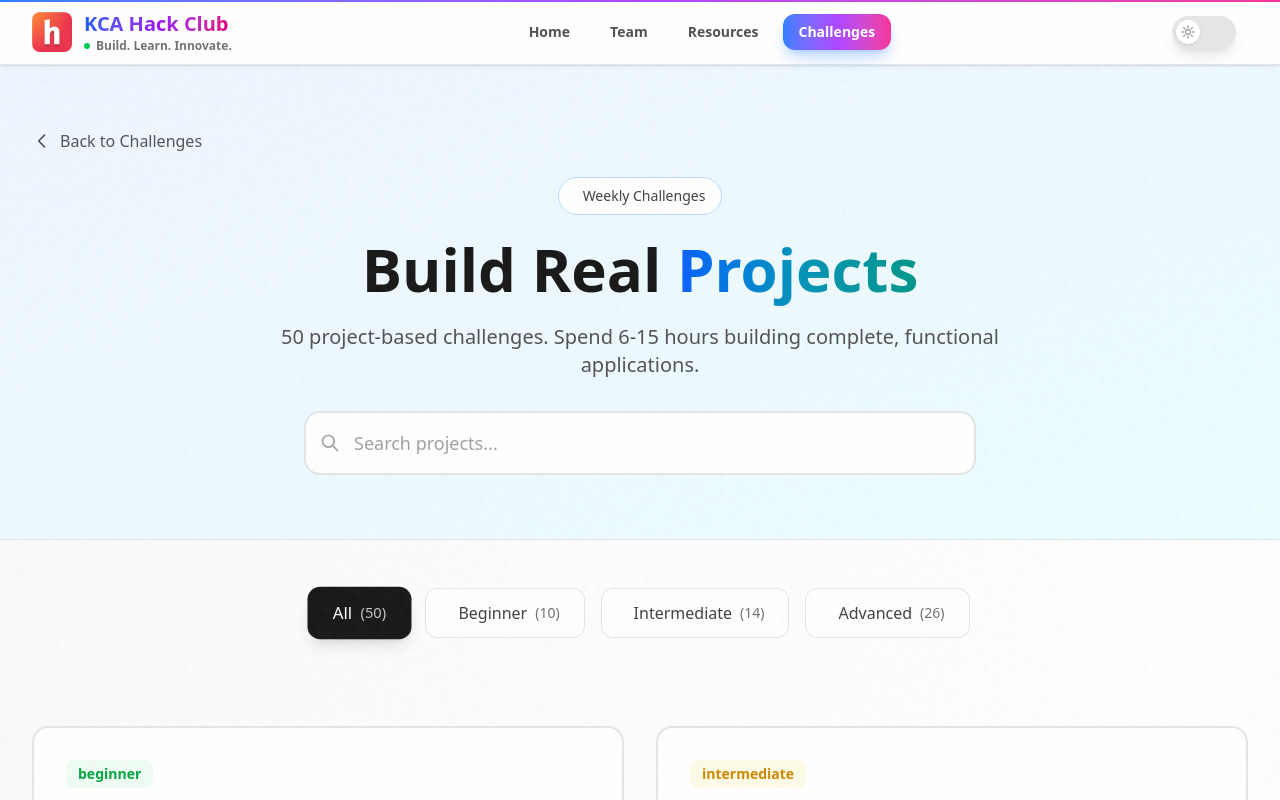
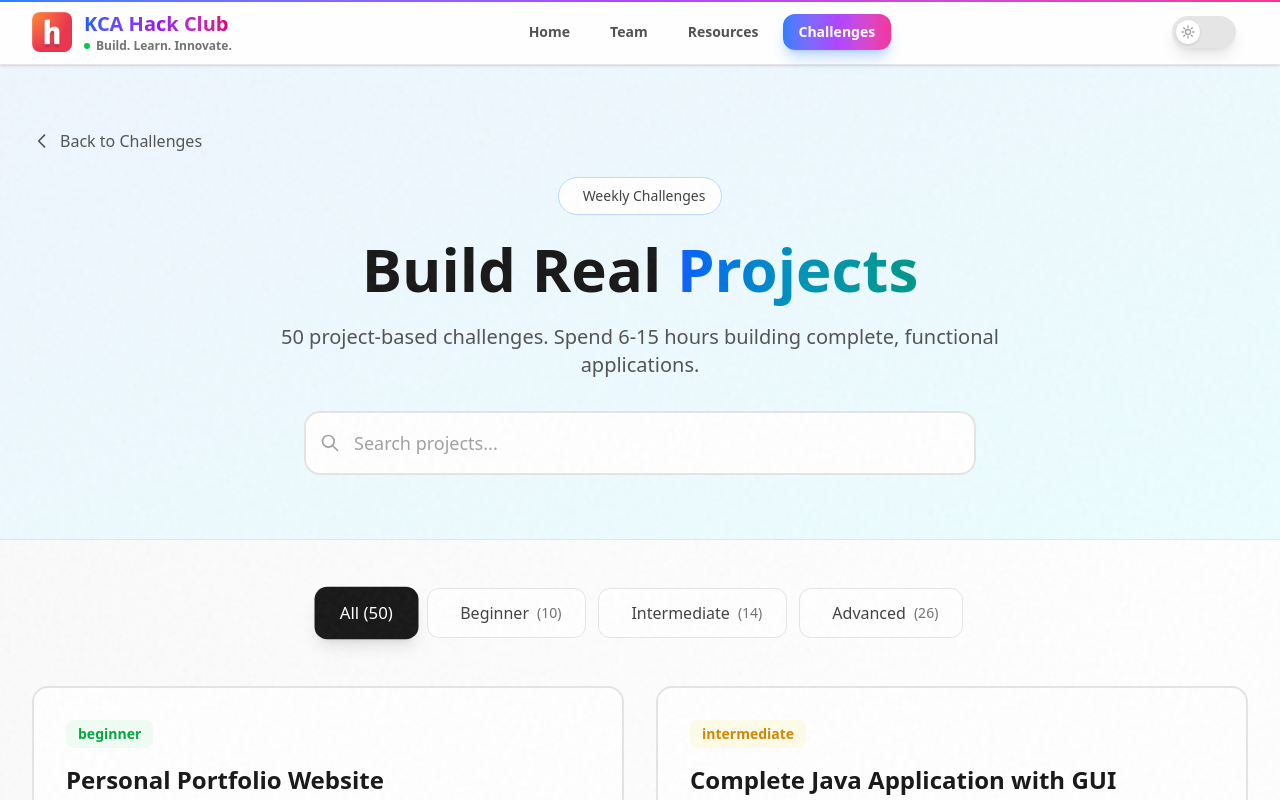
Before and after one commit to ruperthjr/kca-hack-club, a SvelteKit app: page /challenges/weekly in a window 1280 px wide. Shown: the top 800 px of the page. Built offline with nearby package versions, Linux system fonts and the light colour scheme.

Commit message:
refactor: improve challenge filtering and button structure for better usability

```diff
--- a/src/routes/challenges/weekly/+page.svelte
+++ b/src/routes/challenges/weekly/+page.svelte
@@ -4,11 +4,11 @@
 
 	export let data: PageData;
 
+	type Difficulty = 'beginner' | 'intermediate' | 'advanced';
+	type DifficultyOrAll = Difficulty | 'all';
+
 	let selectedDifficulty: DifficultyOrAll = 'all';
 	let searchQuery = '';
-
-	type Difficulty = 'beginner' | 'intermediate' | 'advanced';
-	type DifficultyOrAll = Difficulty | 'all';
 
 	const difficultyConfig: Record<Difficulty, { icon: string; color: string; bg: string; border: string }> = {
 		beginner: { icon: '', color: 'text-green-600 dark:text-green-400', bg: 'bg-green-50 dark:bg-green-950/30', border: 'border-green-200 dark:border-green-800' },
@@ -71,27 +71,29 @@
 			</div>
 		</div>
 	</div>
-	<div class="max-w-7xl mx-auto px-4 sm:px-6 lg:px-8 py-12 flex gap-4 justify-center mb-10">
-		{#each ['all', 'beginner', 'intermediate', 'advanced'] as difficultyTyped (difficultyTyped)}
+
+	<div class="max-w-7xl mx-auto px-4 sm:px-6 lg:px-8 py-12">
+		<div class="flex flex-wrap gap-3 justify-center mb-12">
 			<button
-				on:click={() => selectedDifficulty = difficultyTyped as DifficultyOrAll}
+				on:click={() => selectedDifficulty = 'all'}
+				class="px-6 py-3 rounded-xl font-medium transition-all duration-200 {selectedDifficulty === 'all' ? 'bg-neutral-900 dark:bg-white text-white dark:text-neutral-900 shadow-lg scale-105' : 'bg-white dark:bg-neutral-900 text-neutral-700 dark:text-neutral-300 hover:bg-neutral-50 dark:hover:bg-neutral-800 border border-neutral-200 dark:border-neutral-800'}"
+			>
+				All ({data.challenges.length})
+			</button>
+			{#each ['beginner', 'intermediate', 'advanced'] as difficultyTyped (difficultyTyped)}
+				<button
+					on:click={() => selectedDifficulty = difficultyTyped as Difficulty}
 					class="px-6 py-3 rounded-xl font-medium transition-all duration-200 {selectedDifficulty === difficultyTyped ? 'bg-neutral-900 dark:bg-white text-white dark:text-neutral-900 shadow-lg scale-105' : 'bg-white dark:bg-neutral-900 text-neutral-700 dark:text-neutral-300 hover:bg-neutral-50 dark:hover:bg-neutral-800 border border-neutral-200 dark:border-neutral-800'}"
 				>
 					<span class="flex items-center gap-2">
-					{#if difficultyTyped === 'all'}
-						<span class="capitalize">All</span>
-						<span class="text-sm opacity-75">({data.challenges.length})</span>
-					{:else}
 						<span>{difficultyConfig[difficultyTyped as Difficulty].icon}</span>
 						<span class="capitalize">{difficultyTyped}</span>
 						<span class="text-sm opacity-75">({data.byDifficulty[difficultyTyped as Difficulty].length})</span>
-					{/if}
 					</span>
 				</button>
 			{/each}
 		</div>
 
-	<div class="max-w-7xl mx-auto px-4 sm:px-6 lg:px-8 pb-16">
 		{#if filteredChallenges.length === 0}
 			<div class="text-center py-16">
 				<div class="inline-flex items-center justify-center w-20 h-20 rounded-full bg-neutral-100 dark:bg-neutral-800 mb-4">
```
Lines whose indentation alone changed are shown as unchanged.
